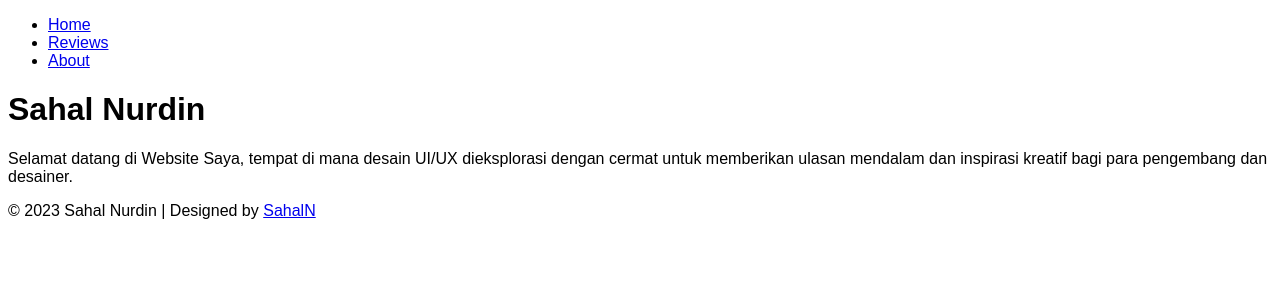
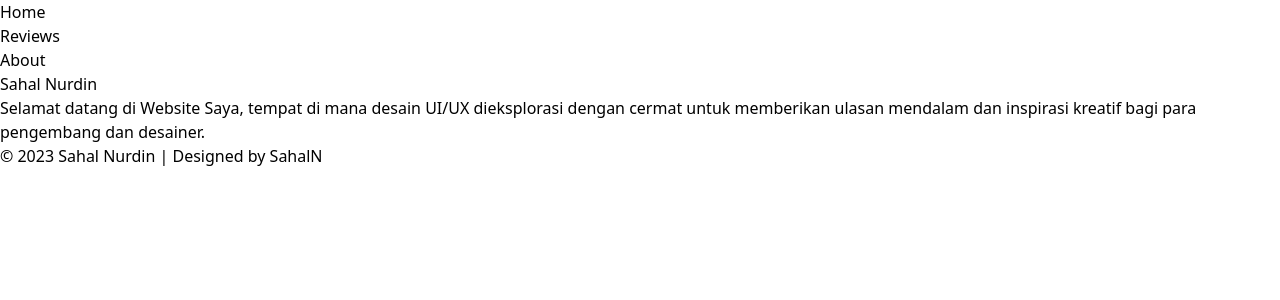
Before and after one commit to SahalN/sahalnuiux-reviews, a Next.js app: page / in a window 1280 px wide. Shown: the top 300 px of the page. Built offline with nearby package versions, Linux system fonts and the light colour scheme.

Commit message:
Installing Tailwind CSS

```diff
--- a/app/globals.css
+++ b/app/globals.css
@@ -1,5 +1,5 @@
 /** @format */
 
-body {
-  font-family: sans-serif;
-}
+@tailwind base;
+@tailwind components;
+@tailwind utilities;
--- a/package.json
+++ b/package.json
@@ -10,5 +10,10 @@
     "next": "^13.5.4",
     "react": "^18.2.0",
     "react-dom": "^18.2.0"
+  },
+  "devDependencies": {
+    "autoprefixer": "^10.4.16",
+    "postcss": "^8.4.31",
+    "tailwindcss": "^3.3.3"
   }
 }
--- /dev/null
+++ b/postcss.config.js
@@ -0,0 +1,6 @@
+module.exports = {
+  plugins: {
+    tailwindcss: {},
+    autoprefixer: {},
+  },
+}
--- /dev/null
+++ b/tailwind.config.js
@@ -0,0 +1,12 @@
+/**
+ * @format
+ * @type {import('tailwindcss').Config}
+ */
+
+module.exports = {
+  content: ["./app/**/*/{jsx,tsx}", "./components/**/*.{jsx,tsx}"],
+  theme: {
+    extend: {},
+  },
+  plugins: [],
+};
```
Also changed, not shown: 1 other file (tests, documents, lock files or other folders).
